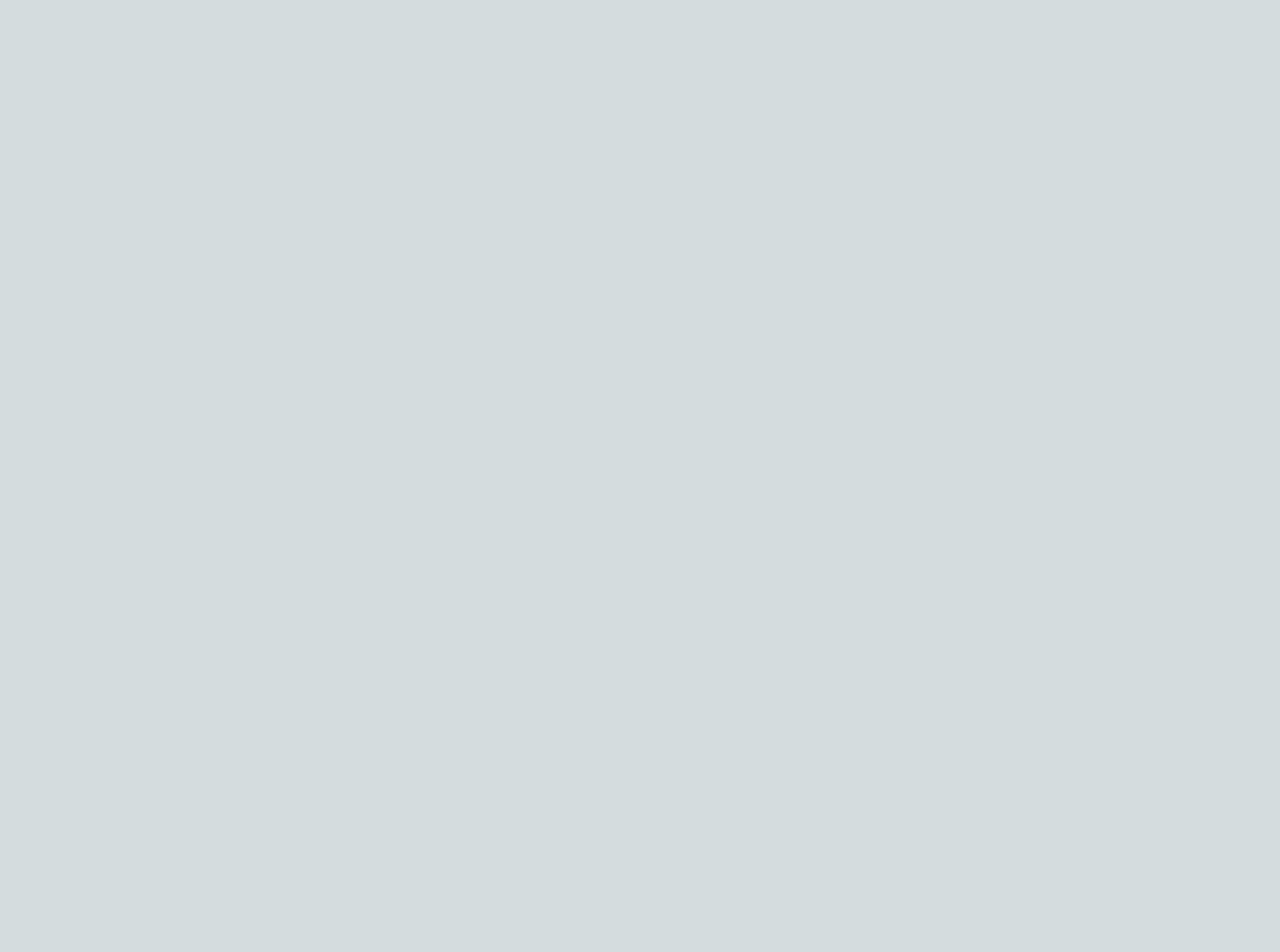
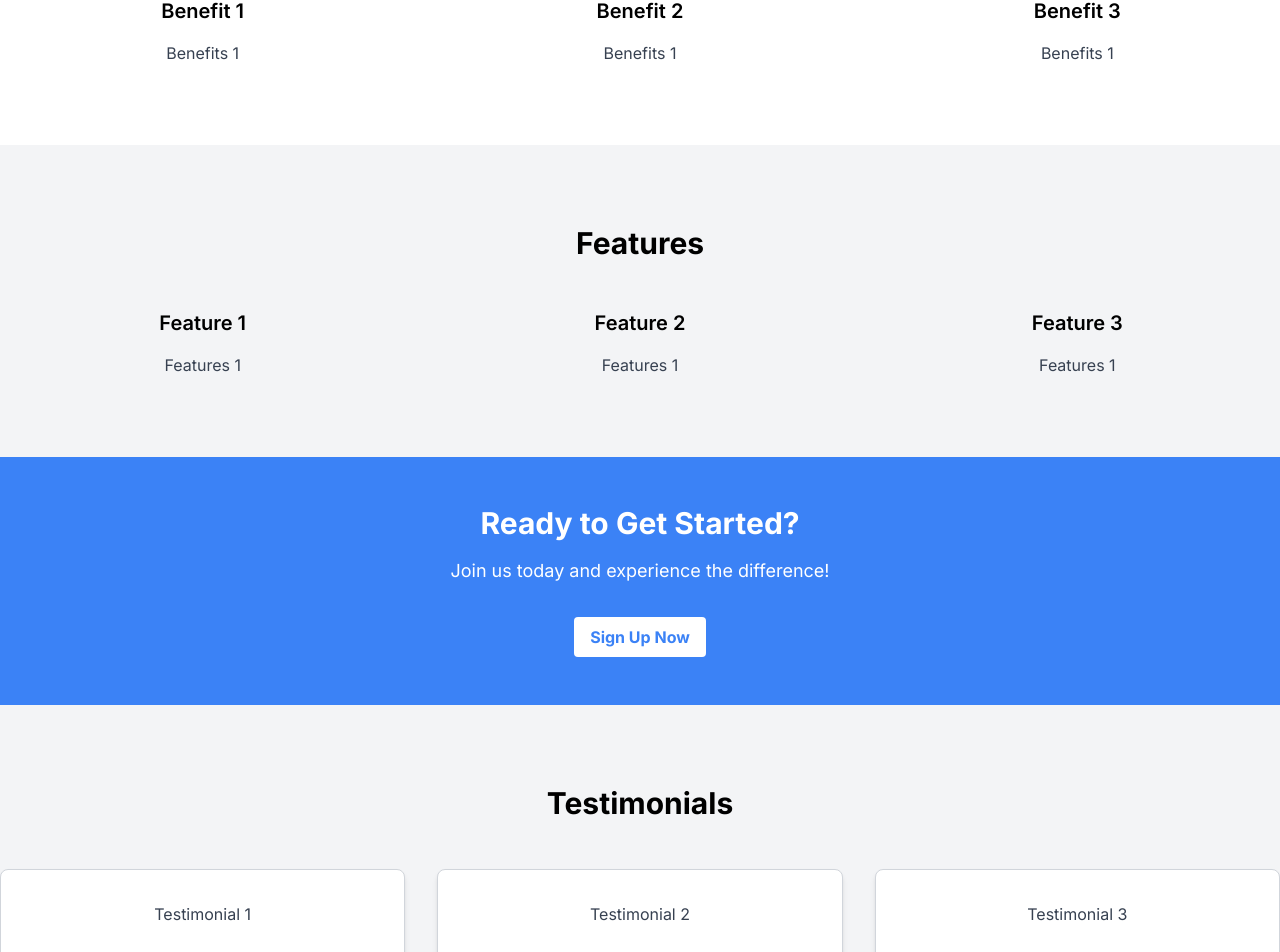
Before and after one commit to grayowldev/landing-bay, a Next.js app: page / in a window 1280 px wide. Shown: the part 971-1923 px from the top of the page. Before the commit the page ends 950 px from the top, so only its background shows below. Built offline with nearby package versions, Linux system fonts and the light colour scheme.

Commit message:
Temporarily hid data rendering

```diff
--- a/src/app/components/section-renderer.js
+++ b/src/app/components/section-renderer.js
@@ -13,7 +13,7 @@ export const SectionRenderer = ({data, children}) => {
         <div className="bg-white">
             {children}
             {data.type == 'hero' && <Hero></Hero>}
-            {data.type == 'benetits' && <Benefits></Benefits>}
+            {data.type == 'benefits' && <Benefits></Benefits>}
             {data.type == 'blank' && <BlankSection></BlankSection>}
             {data.type == 'call-to-action' && <CallToAction></CallToAction>}
             {data.type == 'faq' && <FAQ></FAQ>}
--- a/src/app/section/FAQ.js
+++ b/src/app/section/FAQ.js
@@ -4,12 +4,12 @@ export const FAQ = ({data}) => {
             <div className="container mx-auto text-center">
                 <h2 className="text-3xl font-bold mb-12">Frequently Asked Questions</h2>
                 <div className="grid grid-cols-1 md:grid-cols-2 gap-8">
-                    {data.faqs.map((item, index) => (
+                    {data? data.faqs.map((item, index) => (
                         <div key={index} className="border border-gray-300 rounded-lg p-6 shadow-md">
                             <h3 className="text-xl font-semibold mb-4">{item.question}</h3>
                             <p className="text-gray-700">{item.answer}</p>
                         </div>
-                    ))}
+                    )): null}
                 </div>
             </div>
         </section>
--- a/src/app/section/Testimonials.js
+++ b/src/app/section/Testimonials.js
@@ -2,25 +2,25 @@ export const Testimonials = ({data}) => {
     return (
         <section className="bg-gray-100 py-20">
             <div className="container mx-auto text-center">
-                <h2 className="text-3xl font-bold mb-12">{data.title}</h2>
+                <h2 className="text-3xl font-bold mb-12">{data? data.title: "Testimonials"}</h2>
                 <div className="grid grid-cols-1 md:grid-cols-2 lg:grid-cols-3 gap-8">
                     <div className="bg-white border border-gray-300 rounded-lg p-8 shadow-md">
                         <p className="text-gray-700 mb-4">
-                            {data.testimonials[0].content}
+                            {data? data.testimonials[0].content: "Testimonial 1"}
                         </p>
-                        <p className="font-semibold">- {data.testimonials[0].author}, {data.testimonials[0].company}</p>
+                        {/*<p className="font-semibold">- {data? data.testimonials[0].author}, {data.testimonials[0].company}</p>*/}
                     </div>
                     <div className="bg-white border border-gray-300 rounded-lg p-8 shadow-md">
                         <p className="text-gray-700 mb-4">
-                            {data.testimonials[1].content}
+                            {data? data.testimonials[1].content: "Testimonial 2"}
                         </p>
-                        <p className="font-semibold">- {data.testimonials[1].author}, {data.testimonials[1].company}</p>
+                        {/*<p className="font-semibold">- {data? data.testimonials[1].author}, {data.testimonials[1].company}</p>*/}
                     </div>
                     <div className="bg-white border border-gray-300 rounded-lg p-8 shadow-md">
                         <p className="text-gray-700 mb-4">
-                            {data.testimonials[2].content}
+                            {data? data.testimonials[2].content: "Testimonial 3"}
                         </p>
-                        <p className="font-semibold">- {data.testimonials[1].author}, {data.testimonials[1].company}</p>
+                        {/*<p className="font-semibold">- {data? data.testimonials[1].author}, {data.testimonials[1].company) : }Company Name</p>*/}
                     </div>
                 </div>
             </div>
--- a/src/app/section/features.js
+++ b/src/app/section/features.js
@@ -2,24 +2,24 @@ export const Features = ({data}) => {
     return (
         <section className="bg-gray-100 py-20">
             <div className="container mx-auto text-center">
-                <h2 className="text-3xl font-bold mb-12">{data.title}</h2>
+                <h2 className="text-3xl font-bold mb-12">{data? data.title : "Features"}</h2>
                 <div className="grid grid-cols-1 md:grid-cols-3 gap-8">
                     <div>
                         <h3 className="text-xl font-semibold mb-4">Feature 1</h3>
                         <p className="text-gray-700">
-                            {data.features[0]}
+                            {data? data.features[0]: "Features 1"}
                         </p>
                     </div>
                     <div>
                         <h3 className="text-xl font-semibold mb-4">Feature 2</h3>
                         <p className="text-gray-700">
-                            {data.features[1]}
+                            {data? data.features[1]: "Features 1"}
                         </p>
                     </div>
                     <div>
                         <h3 className="text-xl font-semibold mb-4">Feature 3</h3>
                         <p className="text-gray-700">
-                            {data.features[2]}
+                            {data? data.features[2]: "Features 1"}
                         </p>
                     </div>
                 </div>
--- a/src/app/views/studio.js
+++ b/src/app/views/studio.js
@@ -4,22 +4,75 @@ import {motion} from "framer-motion";
 import {DropIndicator} from "@/app/components/DropIndicator";
 import {PageSection} from "@/app/components/page-section";
 import {Hero} from "@/app/section/Hero";
+import {SectionRenderer} from "@/app/components/section-renderer";
 
 
 
 export const Studio = () => {
     const [items, setItems] = useState([
         {
+            id: 1,
+            type: 'hero',
+            content: "Welcome to Our Website",
+            color: 'bg-blue-500',
+            // Additional properties specific to the Hero section can be added here
+        },
+        {
+            id: 2,
+            type: 'benefits',
+            content: "Benefit 1: High Quality, Benefit 2: Affordable Prices",
+            color: 'bg-green-500',
+            // Additional properties specific to the Benefits section can be added here
+        },
+        {
+            id: 3,
+            type: 'features',
+            content: "Feature 1: Easy to Use, Feature 2: Customizable",
+            color: 'bg-purple-500',
+            // Additional properties specific to the Features section can be added here
+        },
+        {
+            id: 4,
+            type: 'call-to-action',
+            content: "Join Us Today!",
+            color: 'bg-yellow-500',
+            // Additional properties specific to the Call to Action section can be added here
+        },
+        {
+            id: 5,
+            type: 'testimonials',
+            content: "Customer 1: Amazing service!, Customer 2: Highly recommend!",
+            color: 'bg-teal-500',
+            // Additional properties specific to the Testimonials section can be added here
+        },
+        {
             id: 6,
-            content: "Item 0",
-            type: 'hero',
-            color: 'bg-red-500'
+            type: 'faq',
+            content: "Frequently Asked Questions",
+            color: 'bg-gray-500',
+            // Additional properties specific to the FAQ section can be added here
         },
-        { id: 1, content: "Item 1", color: 'bg-red-600' },
-        { id: 2, content: "Item 2", color: 'bg-red-700' },
-        { id: 3, content: "Item 3", color: 'bg-red-800' },
-        { id: 4, content: "Item 4", color: 'bg-red-900' },
-        { id: 5, content: "Item 5", color: 'bg-red-950' },
+        {
+            id: 7,
+            type: 'pricing',
+            content: "Basic: $9.99/month, Pro: $19.99/month",
+            color: 'bg-indigo-500',
+            // Additional properties specific to the Pricing section can be added here
+        },
+        {
+            id: 8,
+            type: 'footer',
+            content: "© 2024 Your Company. All Rights Reserved.",
+            color: 'bg-black text-white',
+            // Additional properties specific to the Footer section can be added here
+        },
+        {
+            id: 9,
+            type: 'blank',
+            content: "",
+            color: 'bg-white',
+            // Additional properties specific to the Blank section can be added here
+        }
     ])
 
     const onDragEnd = (event, info, draggedIndex) => {
@@ -87,11 +140,9 @@ export const Studio = () => {
                                 layout
                                 draggable={true}
                                 onDragStart={(event) => onDragStart(event, index)}
-                                onDragOver={(event) => onDragOver(event)}
-                            >
-                                {item.type == 'hero' ? (
-                                    <Hero></Hero>
-                                ) : item.content}
+                                onDragOver={(event) => onDragOver(event)}>
+
+                                <SectionRenderer data={item}></SectionRenderer>
                             </motion.div>
 
                         </PageSection>
```
Also changed, not shown: src/app/section/Pricing.js (+16 -16 lines).
